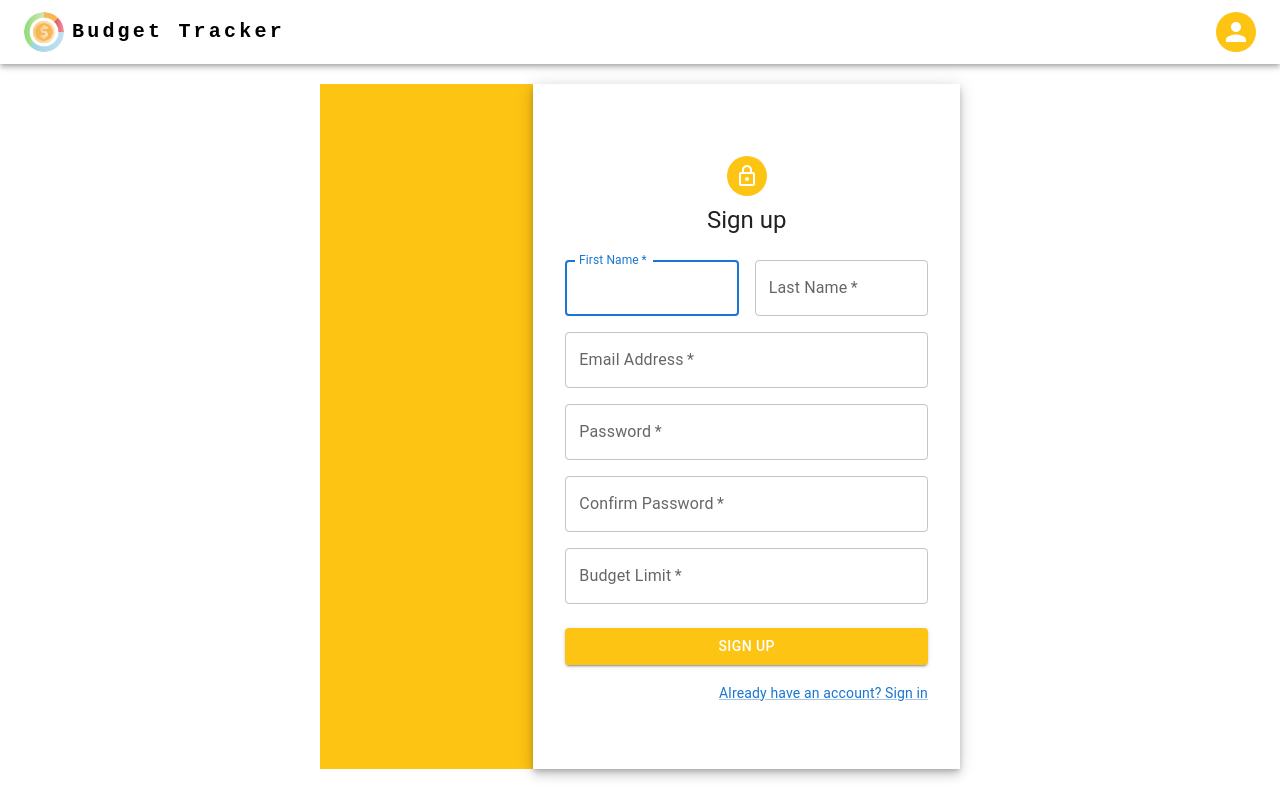
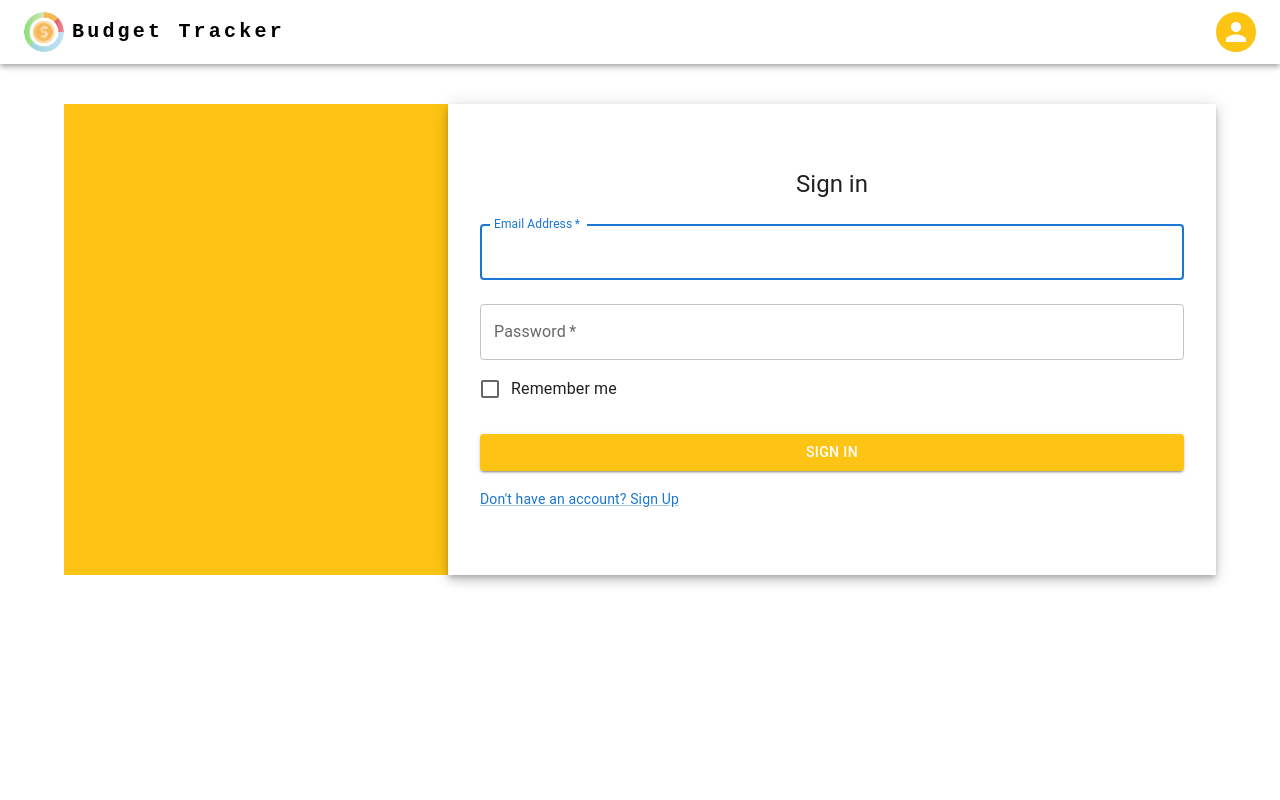
Before and after one commit to MABA1001/BudgetTracker, a React (Vite) app in the folder frontend/: page / in a window 1280 px wide. Built offline with nearby package versions, Linux system fonts and the light colour scheme.

Commit message:
signIn page

```diff
--- a/frontend/src/App.jsx
+++ b/frontend/src/App.jsx
@@ -1,11 +1,12 @@
 import NavBar from "./Components/Navbar";
 import "./App.css";
 import SignInSide from "./Components/SignUp";
+import LogIn from "./Components/Login";
 function App() {
   return (
     <>
       <NavBar />
-      <SignInSide />
+      <LogIn />
     </>
   );
 }
--- a/frontend/src/Components/Login.jsx
+++ b/frontend/src/Components/Login.jsx
@@ -0,0 +1,118 @@
+import Button from "@mui/material/Button";
+import CssBaseline from "@mui/material/CssBaseline";
+import TextField from "@mui/material/TextField";
+import FormControlLabel from "@mui/material/FormControlLabel";
+import Checkbox from "@mui/material/Checkbox";
+import Link from "@mui/material/Link";
+import Paper from "@mui/material/Paper";
+import Box from "@mui/material/Box";
+import Grid from "@mui/material/Grid";
+import Typography from "@mui/material/Typography";
+import { Container } from "@mui/material";
+
+export default function LogIn() {
+  const handleSubmit = (event) => {
+    event.preventDefault();
+    const data = new FormData(event.currentTarget);
+    console.log({
+      email: data.get("email"),
+      password: data.get("password"),
+    });
+  };
+
+  return (
+    <Container component="main" maxWidth="lg">
+      <Box
+        sx={{
+          marginTop: 5,
+          marginBottom: 5,
+        }}
+      >
+        <Grid container>
+          <CssBaseline />
+          <Grid
+            item
+            xs={false}
+            sm={4}
+            md={4}
+            sx={{
+              backgroundColor: "#FDC414",
+              backgroundRepeat: "no-repeat",
+              backgroundSize: "cover",
+              backgroundPosition: "center",
+            }}
+          />
+          <Grid
+            item
+            xs={12}
+            sm={8}
+            md={8}
+            component={Paper}
+            elevation={6}
+            square
+          >
+            <Box
+              sx={{
+                my: 8,
+                mx: 4,
+                display: "flex",
+                flexDirection: "column",
+                alignItems: "center",
+              }}
+            >
+              <Typography component="h1" variant="h5">
+                Sign in
+              </Typography>
+              <Box
+                component="form"
+                noValidate
+                onSubmit={handleSubmit}
+                sx={{ mt: 1 }}
+              >
+                <TextField
+                  margin="normal"
+                  required
+                  fullWidth
+                  id="email"
+                  label="Email Address"
+                  name="email"
+                  autoComplete="email"
+                  autoFocus
+                />
+                <TextField
+                  margin="normal"
+                  required
+                  fullWidth
+                  name="password"
+                  label="Password"
+                  type="password"
+                  id="password"
+                  autoComplete="current-password"
+                />
+                <FormControlLabel
+                  control={<Checkbox value="remember" color="primary" />}
+                  label="Remember me"
+                />
+                <Button
+                  type="submit"
+                  fullWidth
+                  variant="contained"
+                  sx={{ mt: 3, mb: 2, bgcolor: "#FDC414" }}
+                >
+                  Sign In
+                </Button>
+                <Grid container>
+                  <Grid item>
+                    <Link href="#" variant="body2">
+                      {"Don't have an account? Sign Up"}
+                    </Link>
+                  </Grid>
+                </Grid>
+              </Box>
+            </Box>
+          </Grid>
+        </Grid>
+      </Box>
+    </Container>
+  );
+}
--- a/frontend/src/Components/SignUp.jsx
+++ b/frontend/src/Components/SignUp.jsx
@@ -12,7 +12,7 @@ import Grid from "@mui/material/Grid";
 import LockOutlinedIcon from "@mui/icons-material/LockOutlined";
 import Typography from "@mui/material/Typography";
 
-export default function SignInSide() {
+export default function SignUp() {
   const handleSubmit = (event) => {
     event.preventDefault();
     const data = new FormData(event.currentTarget);
```
